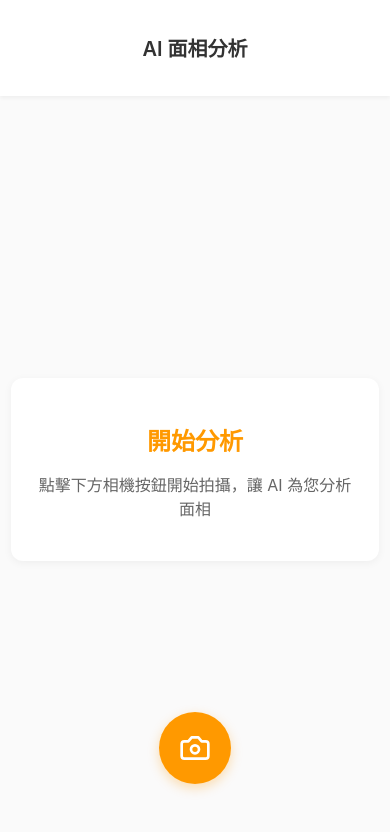
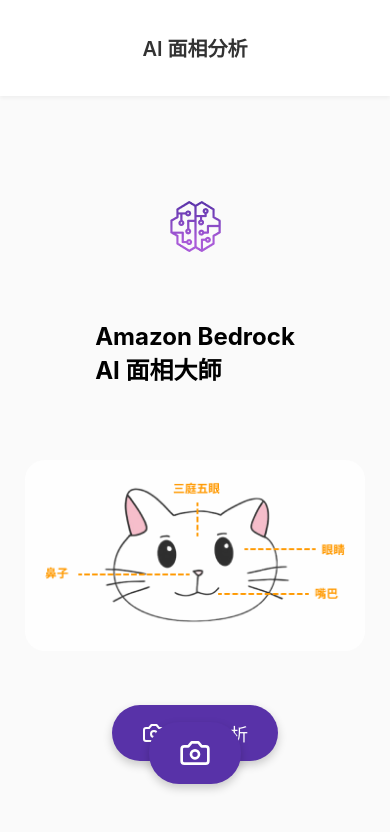
Before and after one commit to kelly870114/bedrock-face-analysis-test, a React (Create React App) app: page /mobile in a window 390 px wide. Shown: the top 832 px of the page. Built offline with nearby package versions, Linux system fonts and the light colour scheme; no server answers.

Commit message:
change ui of mobile view

```diff
--- a/src/components/mobile/MobileView.jsx
+++ b/src/components/mobile/MobileView.jsx
@@ -8,7 +8,8 @@
   MessageBox,
   CameraButtonContainer,
   CameraButton,
-  ImageContainer
+  ImageContainer,
+  CatDiagram
 } from "./styles";
 import Camera from "./Camera";
 import AnalysisResult from "./AnalysisResult";
@@ -104,10 +105,23 @@
             onRetake={handleRetake}
           />
         ) : (
-          <MessageBox>
-            <h2>開始分析</h2>
-            <p>點擊下方相機按鈕開始拍攝，讓 AI 為您分析面相</p>
-          </MessageBox>
+          <>
+            <ImageContainer>
+              <img src="/brain-icon.png" alt="AI Brain" />
+            </ImageContainer>
+            <h2>
+              Amazon Bedrock
+              <br />
+              AI 面相大師
+            </h2>
+            <CatDiagram>
+              <img src="/cat-diagram.png" alt="Face Analysis Diagram" />
+            </CatDiagram>
+            <CameraButton onClick={() => setShowCamera(true)}>
+              <CameraIcon size={24} />
+              開始分析
+            </CameraButton>
+          </>
         )}
       </Content>
 
--- a/src/components/mobile/styles.js
+++ b/src/components/mobile/styles.js
@@ -1,7 +1,6 @@
-// src/components/mobile/styles.js
 import styled from 'styled-components';
 
-const MAIN_COLOR = '#FF9900';
+const MAIN_COLOR = '#5832A8';
 
 export const Container = styled.div`
  min-height: 100vh;
@@ -67,36 +66,43 @@
 `;
 
 export const CameraButton = styled.button`
-  width: 72px;
-  height: 72px;
-  border-radius: 50%;
+ background-color: #5832A8;
+ color: white;
  border: none;
-  background-color: ${MAIN_COLOR};
+ padding: 15px 30px;
+ border-radius: 30px;
+ font-size: 18px;
  display: flex;
  align-items: center;
-  justify-content: center;
-  cursor: pointer;
-  transition: all 0.2s ease;
-  box-shadow: 0 4px 12px rgba(255, 153, 0, 0.3);
+ gap: 10px;
+ box-shadow: 0 4px 10px rgba(0, 0, 0, 0.2);
 
  &:hover {
-    transform: scale(1.05);
-    background-color: #ffad33;
+   background-color: #4a2b8e;
  }
 
  &:active {
    transform: scale(0.95);
  }
 `;
+
 export const ImageContainer = styled.div`
-  width: 100%;
-  margin-bottom: 20px;
-  border-radius: 8px;
-  overflow: hidden;
-
+ margin: 20px 0;
  img {
    width: 100%;
+   max-width: 200px;
    height: auto;
-    object-fit: cover;
  }
 `;
+
+export const CatDiagram = styled.div`
+ margin: 30px 0;
+ padding: 20px;
+ background-color: rgba(255, 255, 255, 0.9);
+ border-radius: 20px;
+ img {
+   width: 100%;
+   max-width: 300px;
+   height: auto;
+ }
+`;
```
Also changed, not shown: public/brain-icon.png (added), public/cat-diagram.png (added). Lines whose indentation alone changed are shown as unchanged.
